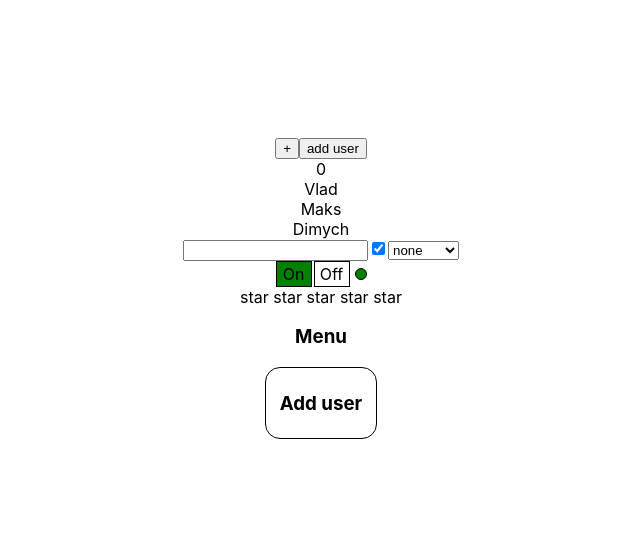
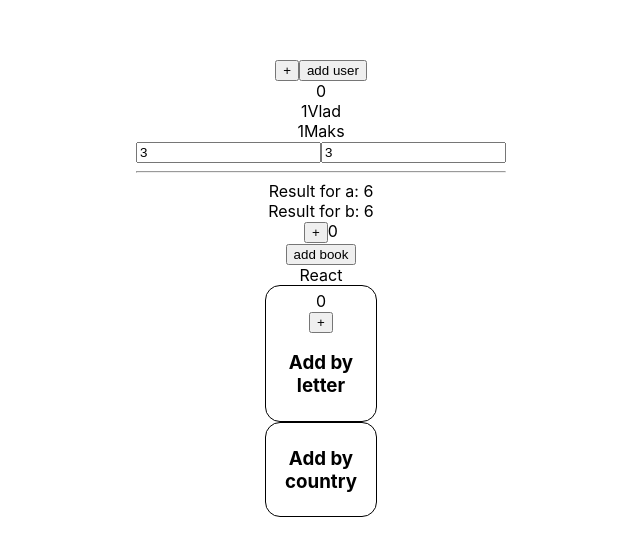
Before and after one commit to manchikooo/react-kabzda, a React (Create React App) app: page / in a window 1280 px wide. Shown: the part 112-668 px from the top of the page, without its empty margins (319-959 px from the left). Built offline with nearby package versions, Linux system fonts and the light colour scheme.

Commit message:
learning useCallback

```diff
--- a/src/App.tsx
+++ b/src/App.tsx
@@ -1,11 +1,9 @@
-import React, {useState} from 'react';
+import React, {useMemo, useState} from 'react';
 import './App.css';
-import {Accordion} from "./components/Accordion/Accordion";
-import {Rating} from "./components/Rating/Rating";
-import {OnOff} from './components/OnOff/OnOff'
-import {ControlledCheckbox, ControlledInput, ControlledSelect} from "./components/ControlledInput/ControlledInput";
-import {Select} from "./components/Select/Select";
+import {SCountry} from "./components/Select/SelectCountry";
+import {SelectLetter} from "./components/Select/SelectLetter";
 import {Example1} from "./components/ReactMemo";
+import {ExampleUseMemo, LikeUseCallback} from "./components/UseMemo";
 
 
 function App(props: any) {
@@ -15,38 +13,78 @@ function App(props: any) {
     let [onValue, setOnValue] = useState(true)
     let [uncontrolledValue, setUncontrolledValue] = useState(true)
 
-    let [selectValue, setSelectValue] = useState('Add user')
+    let [selectLetter, setSelectLetter] = useState('Add by letter')
+    let [selectCountry, setSelectCountry] = useState('Add by country')
+
+
+    let items = [
+        {title: 'Minsk', value: 1},
+        {title: 'Brest', value: 1},
+        {title: 'Vitebsk', value: 1},
+        {title: 'Moscow', value: 2},
+        {title: 'Kirov', value: 2},
+        {title: 'Piter', value: 2},
+        {title: 'Kiev1', value: 3},
+        {title: 'Kiev2', value: 3},
+        {title: 'Kiev3', value: 3},
+    ]
+
+    let filteredItemsByLetter = items.filter(i => i.title[0] === 'K')
+
+    let filteredItemsByCountry = useMemo(() => {
+            let copyItems = items.map(i => ({...i}))
+            return copyItems.filter(i => i.value === 1)
+        },
+        [items])
+    // let filterByLetter = items.filter()
+
+    const SLetter = React.memo(SelectLetter)
+    // const SCountry = React.memo (SelectCountry)
 
     return (
         <div className={'App'}>
             <Example1/>
-            <ControlledInput/>
-            <ControlledCheckbox/>
-            <ControlledSelect/>
+            <ExampleUseMemo/>
+            <LikeUseCallback/>
+            {/*<Select*/}
+            {/*    // value={1}*/}
+            {/*    setSelectValue={setSelectValue}*/}
+            {/*    selectValue={selectValue}*/}
+            {/*    items={items}*/}
+            {/*/>*/}
+            <SLetter setSelectValue={setSelectLetter}
+                     selectValue={selectLetter}
+                     items={filteredItemsByLetter}/>
+            <SCountry setSelectValue={setSelectCountry}
+                      selectValue={selectCountry}
+                      items={filteredItemsByCountry}/>
+            {/*<ControlledInput/>*/}
+            {/*<ControlledCheckbox/>*/}
+            {/*<ControlledSelect/>*/}
 
-            <OnOff value={onValue} onClick={setOnValue}/>
+            {/*<OnOff value={onValue} onClick={setOnValue}/>*/}
 
-            <Rating value={ratingValue}
-                    onClick={setRatingValue}/>
-            <Accordion titleValue={'Menu'}
-                       collapsed={accordionCollapsed}
-                       onChange={() => setAccordionCollapsed(!accordionCollapsed)}
-                       items={[
-                           {title: 'Dimych', value: 1},
-                           {title: 'Vlad', value: 2},
-                           {title: 'Artem', value: 3}]}
-                       onClick={(id) => alert(`User with ${id}`)}
-            />
+            {/*<Rating value={ratingValue}*/}
+            {/*        onClick={setRatingValue}/>*/}
+            {/*<Accordion titleValue={'Menu'}*/}
+            {/*           collapsed={accordionCollapsed}*/}
+            {/*           onChange={() => setAccordionCollapsed(!accordionCollapsed)}*/}
+            {/*           items={[*/}
+            {/*               {title: 'Dimych', value: 1},*/}
+            {/*               {title: 'Vlad', value: 2},*/}
+            {/*               {title: 'Artem', value: 3}]}*/}
+            {/*           onClick={(id) => alert(`User with ${id}`)}*/}
+            {/*/>*/}
 
-                <Select
-                    // value={1}
-                    setSelectValue={setSelectValue}
-                    selectValue={selectValue}
-                    items={[
-                        {title: 'Dimych', value: 1},
-                        {title: 'Vlad', value: 2},
-                        {title: 'Artem', value: 3}]}
-                />
+            {/*<Select*/}
+            {/*    // value={1}*/}
+            {/*    setSelectValue={setSelectValue}*/}
+            {/*    selectValue={selectValue}*/}
+            {/*    items={[*/}
+            {/*        {title: 'Dimych', value: 1},*/}
+            {/*        {title: 'Vlad', value: 2},*/}
+            {/*        {title: 'Artem', value: 3}]}*/}
+            {/*/>*/}
 
 
             {/*<Accordion titleValue={'Users'} collapsed={false}/>*/}
--- a/src/components/ReactMemo.tsx
+++ b/src/components/ReactMemo.tsx
@@ -1,4 +1,4 @@
-import React, {useState} from "react";
+import React, {useMemo, useState} from "react";
 
 type counterType = { count: number }
 
@@ -9,7 +9,7 @@ const NewMessagesCounterSecret = (props: counterType) => {
 
 type usersType = { users: Array<string> }
 const UsersSecret = (props: usersType) => {
-    console.log('AAA')
+    console.log('Users')
     return <div>{props.users.map((u, i) => <div key={i}>{u}</div>)}</div>
 }
 
@@ -18,19 +18,27 @@ const NewMessagesCounter = React.memo(NewMessagesCounterSecret)
 
 export const Example1 = () => {
     const [counter, setCounter] = useState(0)
-    const [users, setUsers] = useState(['Vlad', 'Maks', 'Dimych'])
+    const [users, setUsers] = useState(['1Vlad', '1Maks', 'Dimych'])
 
     const addUser = () => {
-        const newUsers = [...users, 'Sveta ' + new Date().getTime()]
+        const newUsers = [...users, '1Sveta ' + new Date().getTime()]
         setUsers(newUsers)
     }
+
+    let filteredUsers = useMemo(() => {
+        let usersCopy = [...users]
+        return usersCopy.filter(u => u[0] === '1')
+    }, [users])
+    // let filter = () => {
+    //    return  users.filter(u => u === 'Maks')
+    // }
 
     return (
         <>
             <button onClick={() => setCounter(counter + 1)}>+</button>
             <button onClick={addUser}>add user</button>
             <NewMessagesCounter count={counter}/>
-            <Users users={users}/>
+            <Users users={filteredUsers}/>
         </>
     )
 }
--- /dev/null
+++ b/src/components/Select/SelectCountry.tsx
@@ -0,0 +1,62 @@
+import React, {useState} from "react";
+
+export type ItemType = {
+    title: string
+    value: any
+}
+
+type SelectPropsType = {
+    // value: any
+    setSelectValue: (value: any) => void
+    selectValue: string
+    items: Array<ItemType>
+}
+export const SCountry = React.memo(SelectCountry)
+
+export function SelectCountry(props: SelectPropsType) {
+    console.log('Select country')
+    return (
+        <div className='selectBlock'>
+            <STitle title={props.selectValue}
+                         setSelectValue={props.setSelectValue}
+                         items={props.items}
+            />
+        </div>
+    )
+}
+
+type SelectTitleType = {
+    title: string
+    setSelectValue: (value: any) => void
+    items: Array<ItemType>
+}
+
+const STitle = React.memo(SelectTitle)
+
+function SelectTitle(props: SelectTitleType) {
+    console.log('Title country')
+
+    const [collapsed, setCollapsed] = useState(true)
+
+    return (<div onBlur={() => setCollapsed(true)} tabIndex={0}>
+            <h3 onClick={() => setCollapsed(!collapsed)}>{props.title}</h3>
+            {!collapsed && <SBody items={props.items} setSelectValue={props.setSelectValue}/>}
+        </div>
+    )
+}
+
+type SelectBodyType = {
+    items: Array<ItemType>
+    setSelectValue: (value: any) => void
+}
+const SBody = React.memo(SelectBody)
+
+function SelectBody(props: SelectBodyType) {
+    console.log('Body country')
+    return (
+        <ul>
+            {props.items.map((i, index) =>
+                <li onClick={() => props.setSelectValue(i.title)}
+                    key={index}>{i.title}</li>)}
+        </ul>)
+}
--- /dev/null
+++ b/src/components/Select/SelectLetter.tsx
@@ -0,0 +1,70 @@
+import React, {useMemo, useState} from "react";
+
+export type ItemType = {
+    title: string
+    value: any
+}
+
+type SelectPropsType = {
+    // value: any
+    setSelectValue: (value: any) => void
+    selectValue: string
+    items: Array<ItemType>
+}
+
+export function SelectLetter(props: SelectPropsType) {
+    console.log('Select')
+    return (
+        <div className='selectBlock'>
+            <SelectTitleMemo title={props.selectValue}
+                             setSelectValue={props.setSelectValue}
+                             items={props.items}
+            />
+        </div>
+    )
+}
+
+type SelectTitleType = {
+    title: string
+    setSelectValue: (value: any) => void
+    items: Array<ItemType>
+}
+
+function SelectTitle(props: SelectTitleType) {
+    console.log('Title + counter')
+
+    const [collapsed, setCollapsed] = useState(true)
+    const [counter, setCounter] = useState(0)
+
+    return (<div onBlur={() => setCollapsed(true)} tabIndex={0}>
+            <div>{counter}</div>
+            <button onClick={() => setCounter(counter + 1)}>+</button>
+            <h3 onClick={() => setCollapsed(!collapsed)}>{props.title}</h3>
+            {!collapsed && <SelectBodyMemo items={props.items} setSelectValue={props.setSelectValue}/>}
+        </div>
+    )
+}
+
+const SelectTitleMemo = React.memo(SelectTitle)
+
+type SelectBodyType = {
+    items: Array<ItemType>
+    setSelectValue: (value: any) => void
+}
+
+function SelectBody(props: SelectBodyType) {
+    // let filteredItems = useMemo(() => {
+    //         let copyItems = props.items.map(i => i)
+    //         return copyItems.filter(i => i.value === 1)
+    //     },
+    //     [props.items])
+    console.log('Body')
+    return (
+        <ul>
+            {props.items.map((i, index) =>
+                <li onClick={() => props.setSelectValue(i.title)}
+                    key={index}>{i.title}</li>)}
+        </ul>)
+}
+
+const SelectBodyMemo = React.memo(SelectBody)
--- /dev/null
+++ b/src/components/UseMemo.tsx
@@ -0,0 +1,96 @@
+import React, {useCallback, useMemo, useState} from 'react';
+
+
+export const ExampleUseMemo = () => {
+
+    const [a, setA] = useState<number>(3)
+    const [b, setB] = useState<number>(3)
+
+    let resultA = 1
+    let resultB = 1
+
+    resultA = useMemo(() => {
+        let tempResultA = 1
+        for (let i = 1; i <= a; i++) {
+            let fake = 0
+            while (fake < 10000000) {
+                fake++
+                const fakeValue = Math.random()
+            } // тормозит отрисовку
+            tempResultA = tempResultA * i
+        }
+        return tempResultA
+    }, [a])
+
+    for (let i = 1; i <= b; i++) {
+        resultB = resultB * i
+    }
+
+    return <>
+        <input value={a} onChange={(e) => setA(Number(e.currentTarget.value))}/>
+        <input value={b} onChange={(e) => setB(Number(e.currentTarget.value))}/>
+        <hr/>
+        <div>
+            Result for a: {resultA}
+        </div>
+        <div>
+            Result for b: {resultB}
+        </div>
+    </>
+}
+
+const UsersSecret = (props: { users: Array<string> }) => {
+    console.log("UsersSecret")
+    return (
+        <div>
+            {props.users.map((u, i) => <div key={i}>{u}</div>)}
+        </div>
+    )
+}
+
+const Users = React.memo(UsersSecret); // при изменении counter, react не будет перерисовывать Users, если он не изменился
+
+export const LikeUseCallback = () => {
+    console.log("LikeUseCallback")
+    const [counter, setCounter] = useState(0)
+    const [books, setBooks] = useState(["React", "JS", "HTML"])
+
+    const newArray = useMemo(() => {
+        return books.filter(b => b.toLowerCase().indexOf("a") > -1);
+    }, [books])
+
+
+    const addBook = () => {
+        let newUsers = [...books, "Angular" + new Date().getTime()]
+        setBooks(newUsers)
+    }
+
+    const memoizedAddBook = useMemo(()=>{
+     return    addBook
+    },[books])
+    const memoizedAddBook2 = useCallback(()=>{
+        let newUsers = [...books, "Angular" + new Date().getTime()]
+        setBooks(newUsers)
+    },[books])
+
+    return (
+        <div>
+            <button onClick={() => setCounter(counter + 1)}>+</button>
+            {counter}
+            <Book books={newArray} addBook={memoizedAddBook2}/>
+        </div>
+    )
+}
+
+
+const BooksSecret = (props: { books: Array<string>, addBook:()=>void }) => {
+    console.log("BooksSecret")
+    return (
+        <div>
+            <button onClick={props.addBook}>add book</button>
+            {props.books.map((book, i) => <div key={i}>{book}</div>)}
+        </div>
+    )
+}
+
+const Book = React.memo(BooksSecret)
```
Also changed, not shown: src/App.css (line endings or trailing spaces).
